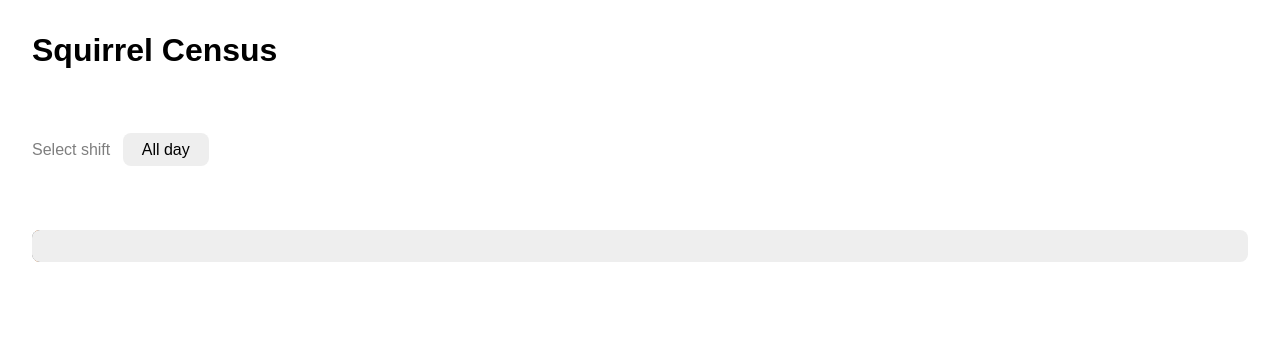
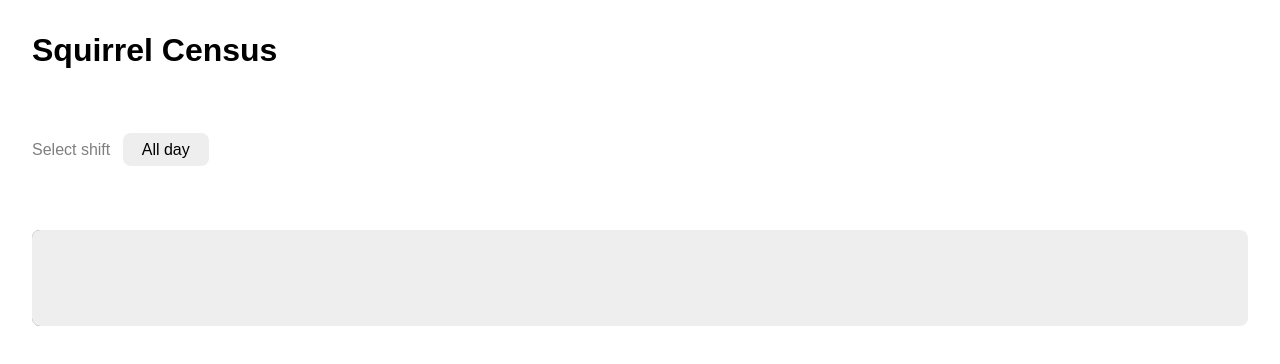
Before and after one commit to core-interaction-s23/squirrel-census, a plain HTML site: page index.html in a window 1280 px wide. Drawn offline with Linux system fonts and the light colour scheme; no server answers.

Commit message:
Bigger bar.

```diff
--- a/assets/style.css
+++ b/assets/style.css
@@ -37,7 +37,7 @@ select {
     --total: calc(var(--gray) + var(--cinnamon) + var(--black) + var(--undefined));
 
     display: flex;
-    height: var(--spacing);
+    height: calc(var(--spacing) * 3);
     overflow: hidden;
 }
 
```
